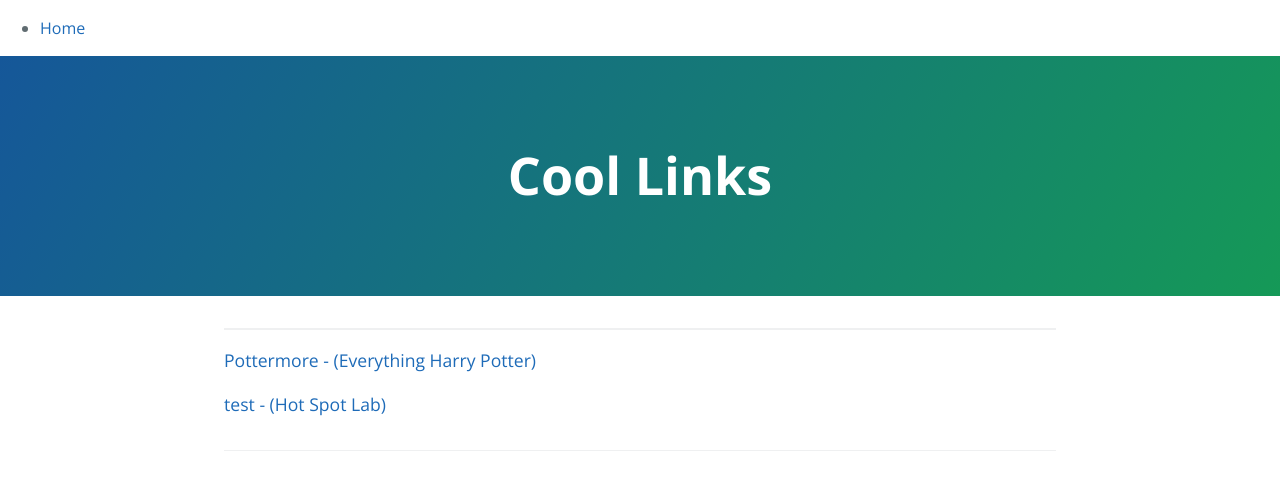
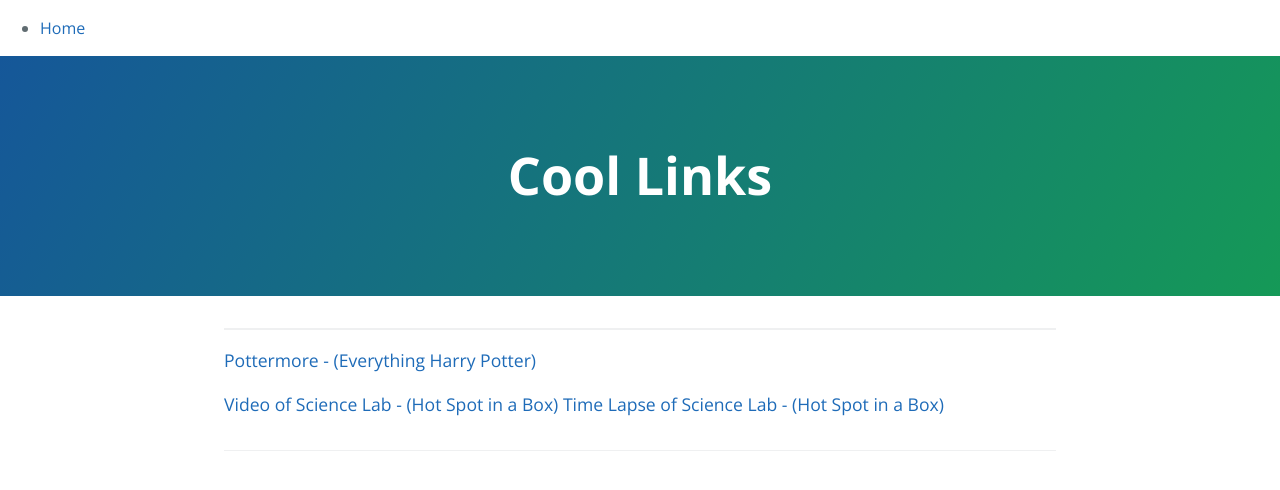
Before and after one commit to mebartsch/mebartsch.github.io, a Jekyll site: the page links/index.html, which Jekyll copies as it is, in a window 1280 px wide. Shown: the top 490 px of the page. Built offline with Jekyll 4.4.1, drawn with Linux system fonts in a browser that asks for light colours.

Commit message:
Update index.html

```diff
--- a/links/index.html
+++ b/links/index.html
@@ -28,11 +28,14 @@
 		   </p>
 
 	      <a href="https://drive.google.com/file/d/0B44swCgK7p2hNmNEbjhobzhSR3M/view" target="_blank">
-		  test - (Hot Spot Lab) </a>
+		  Video of Science Lab - (Hot Spot in a Box) </a>
+
+	    <a herf="https://drive.google.com/file/d/0B7hvdl56bUEBc2JfZWMzLXlCMDQ/view?usp=sharing" target="_blank">
+
+		    Time Lapse of Science Lab - (Hot Spot in a Box) </a>
 
 
-
-      <footer class="site-footer">
+       <footer class="site-footer">
 
       </footer>
 
```
